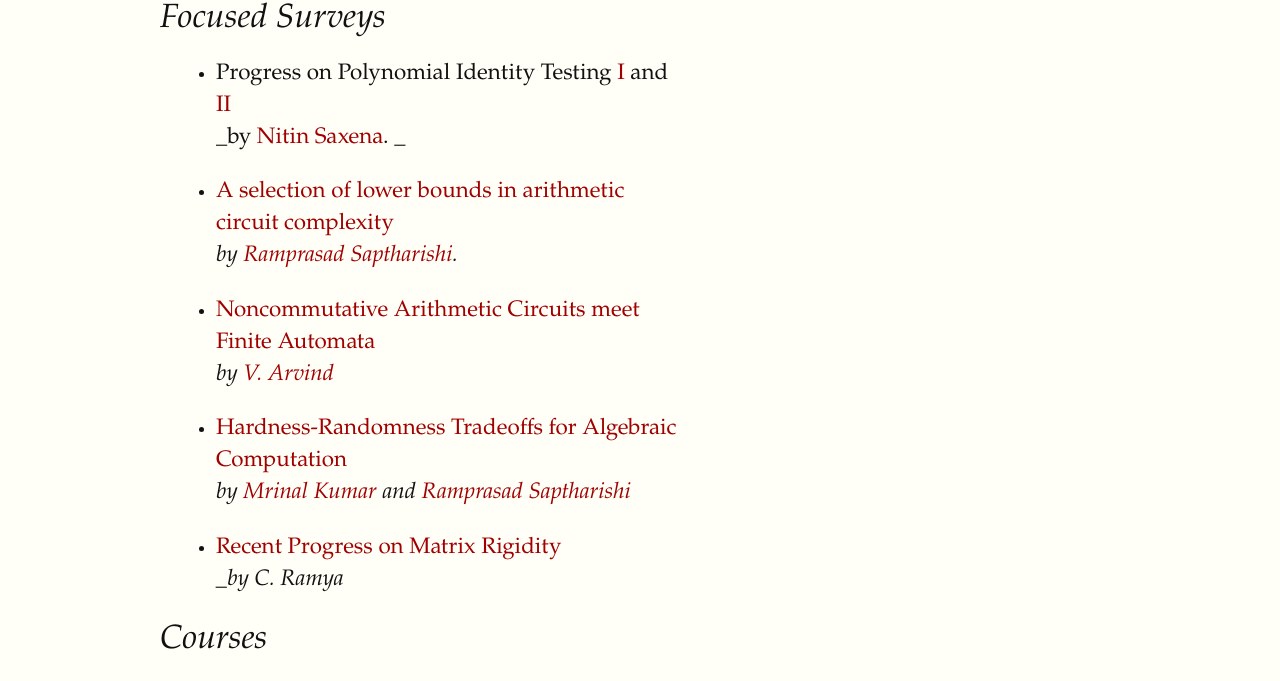
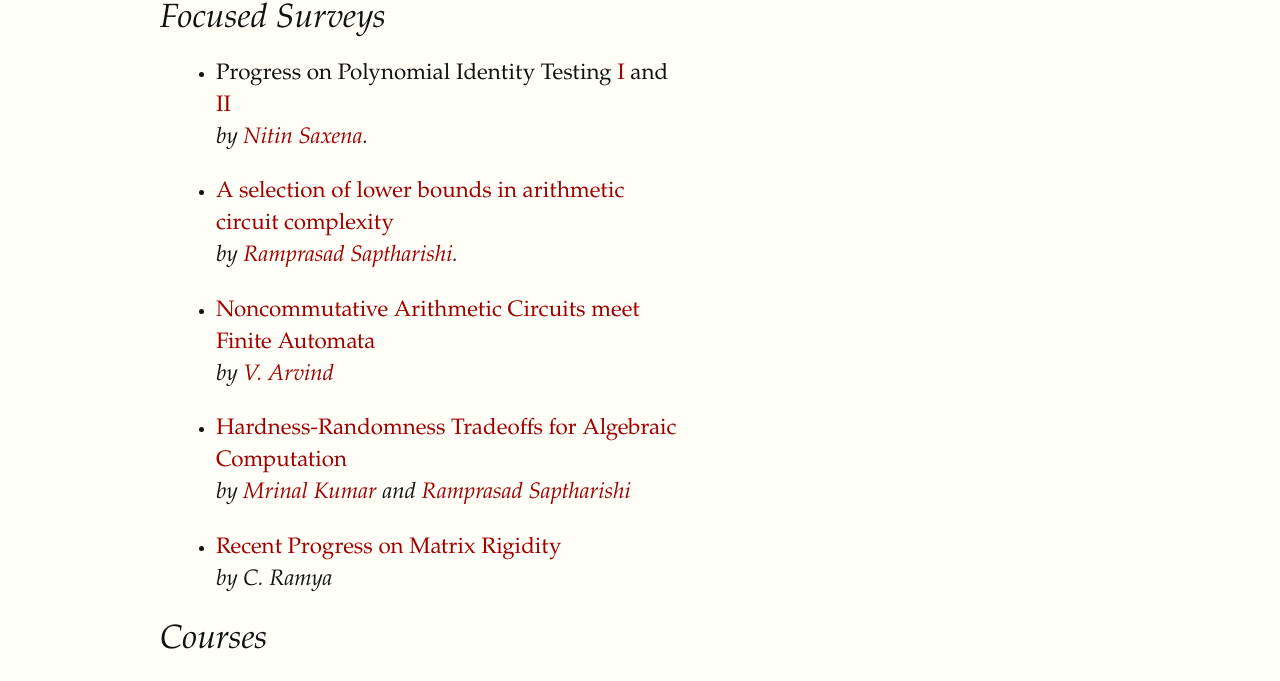
Before and after one commit to AlgComplexity/algcomplexity.github.io, a Jekyll site: the page built from resources/index.md, in a window 1280 px wide. Shown: the part 514-1195 px from the top of the page. Built offline with Jekyll 4.4.1, drawn with Linux system fonts in a browser that asks for light colours.

Commit message:
fixed formatting

```diff
--- a/resources/index.md
+++ b/resources/index.md
@@ -18,7 +18,7 @@ navlink: 2
 ## Focused Surveys
 
 - Progress on Polynomial Identity Testing [I](https://cse.iitk.ac.in/users/nitin/papers/pit-survey09.pdf) and [II](https://cse.iitk.ac.in/users/nitin/papers/pit-survey13.pdf)
-: _by [Nitin Saxena](https://cse.iitk.ac.in/users/nitin/). _
+: _by [Nitin Saxena](https://cse.iitk.ac.in/users/nitin/)._
 
 - [A selection of lower bounds in arithmetic circuit complexity](https://github.com/dasarpmar/lowerbounds-survey/releases)
 : _by [Ramprasad Saptharishi](https://www.tifr.res.in/~ramprasad.saptharishi/)._
@@ -30,7 +30,7 @@ navlink: 2
 : _by [Mrinal Kumar](https://mrinalkr.bitbucket.io/) and [Ramprasad Saptharishi](https://www.tifr.res.in/~ramprasad.saptharishi/)_
 
 - [Recent Progress on Matrix Rigidity](https://arxiv.org/pdf/2009.09460.pdf)
-: __by C. Ramya_
+: _by C. Ramya_
 
 ## Courses
 - [Arithmetic Circuit Complexity](https://cse.iitk.ac.in/users/nitin/courses/CS748-2018-19-II/index.html)
```
